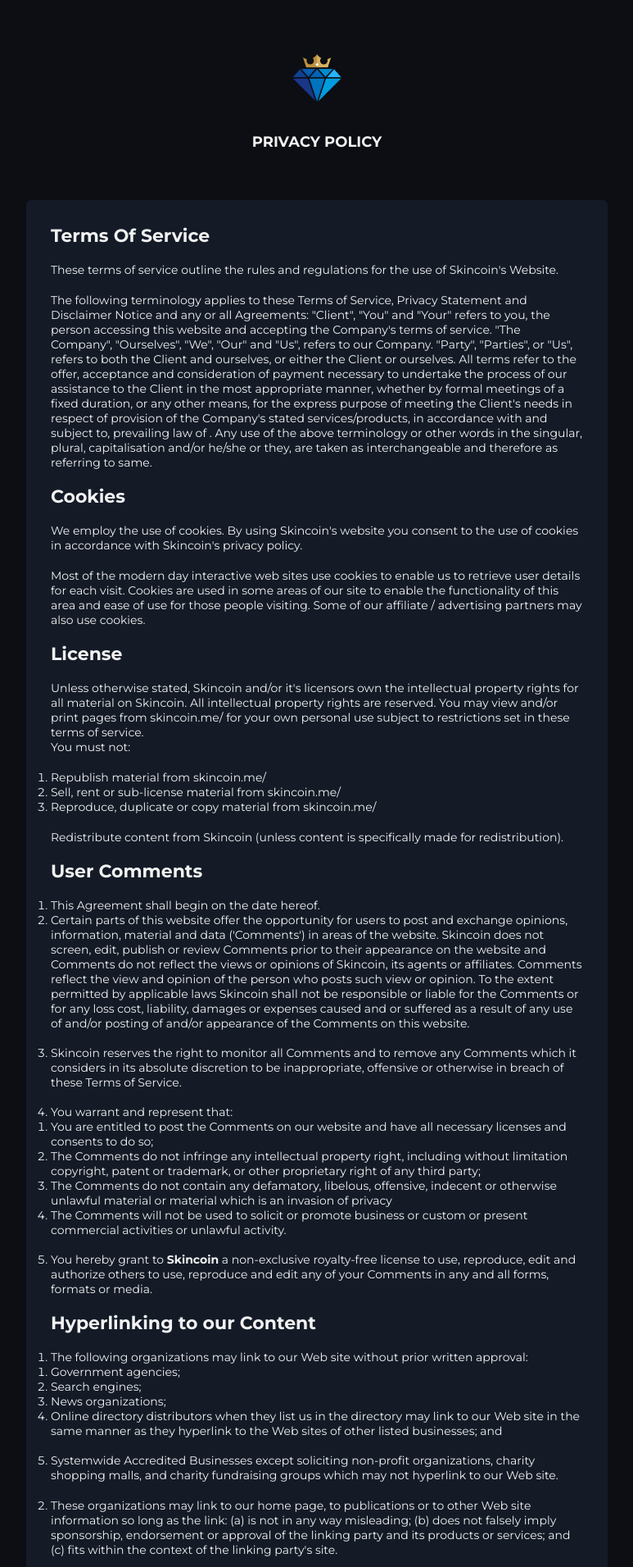
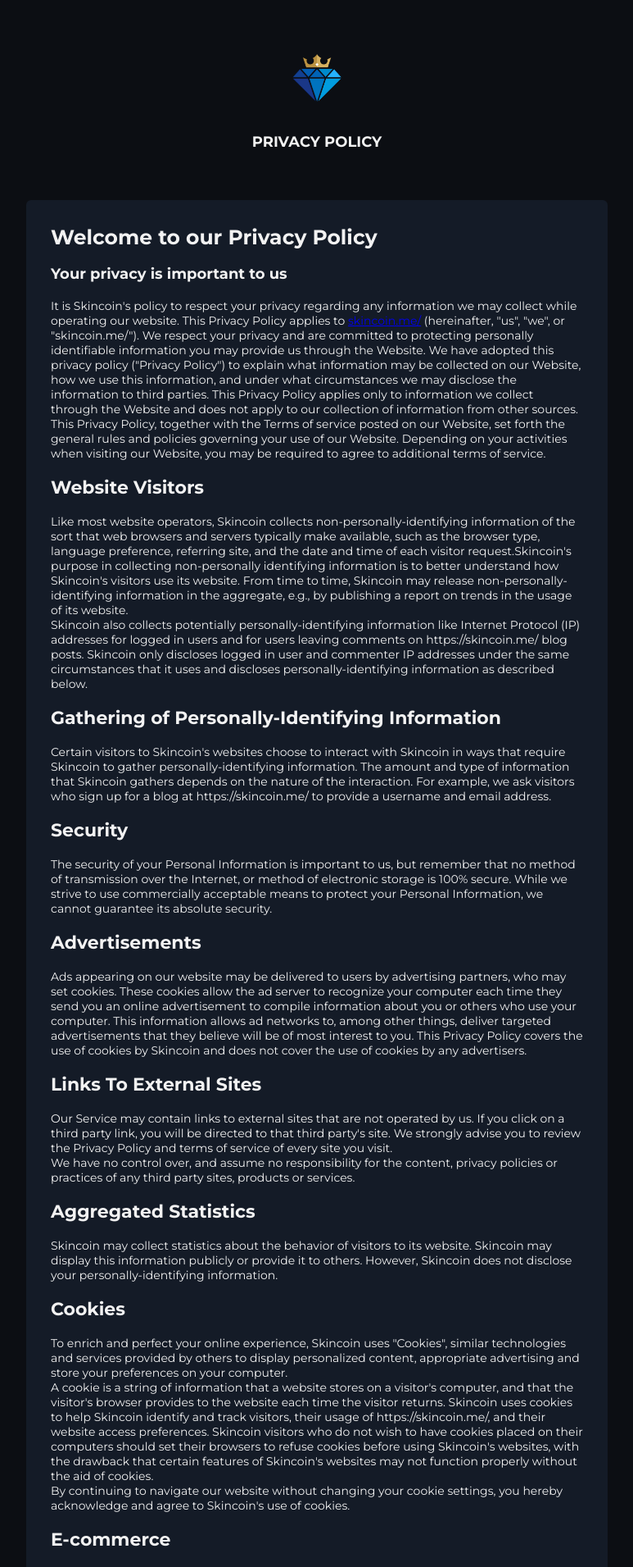
Before and after one commit to Cqsual0/First-Website-, a PHP site: page /privacy-policy.html in a window 1280 px wide. Shown: the top 1911 px of the page at 82% size, without its empty margins (268-1041 px from the left). Run offline with PHP 8.4, Linux system fonts and the light colour scheme; some libraries are stand-ins or nearby versions.

Commit message:
Privacy Policy [ page ]

```diff
--- a/css/privacy-policy.css
+++ b/css/privacy-policy.css
@@ -58,6 +58,16 @@
   font-size: 22px;
   color: #f2f2f2;
 }
+.inner h3{
+  font-family: 'Montserrat', sans-serif;
+  font-size: 18px;
+  color: #f2f2f2;
+}
+.inner h1{
+  font-family: 'Montserrat', sans-serif;
+  font-size: 25px;
+  color: #f2f2f2;
+}
 .inner ol{
   color: #f2f2f2;
   font-size: 14px;
--- a/privacy-policy.html
+++ b/privacy-policy.html
@@ -5,7 +5,7 @@
   <meta name="viewport" content="width=device-width, initial-scale=.7">
   <link href="https://fonts.googleapis.com/css?family=Montserrat&display=swap" rel="stylesheet">
   <link href="https://fonts.googleapis.com/css?family=Montserrat:700&display=swap" rel="stylesheet">
-  <link href="./css/tos.css" rel="stylesheet" type="text/css">
+  <link href="./css/privacy-policy.css" rel="stylesheet" type="text/css">
   <script src="https://cdn.jsdelivr.net/npm/vue/dist/vue.js"></script>
   <link href="https://fonts.googleapis.com/css2?family=Rubik:wght@500&display=swap" rel="stylesheet">
   <script src="https://kit.fontawesome.com/6ee8fbe20c.js" crossorigin="anonymous"></script>
@@ -37,7 +37,7 @@
   <meta http-equiv="X_UA-Compatible" content="ie=edge">
 
   <!-- META CONTENT -->
-  <title>SkinCoin | Minecraft Account Shop and More!</title>
+  <title>Privacy Policy | SkinCoin</title>
   <!-- META DESCRIPTION -->
   <meta name="description" content="We offer a variety of high quality Minecraft accounts to choose from, our services will provide you with a instant, affordable minecraft alt account or optifine cape. Configure your full access unbanned account's to your own liking.   ">
   <!-- META KEYWORDS -->
@@ -74,203 +74,56 @@
         </div>
       </div>
       <div class="inner">
-        <h2>Terms Of Service</h2>
+
+  <h1>Welcome to our Privacy Policy</h1>
   <br>
-        <p>These terms of service outline the rules and regulations for the use of Skincoin's Website.</p>
+  <h3>Your privacy is important to us</h3>
   <br>
-        <p>The following terminology applies to these Terms of Service, Privacy Statement and Disclaimer Notice and
-          any or all Agreements: "Client", "You" and "Your" refers to you, the person accessing this website
-          and accepting the Company's terms of service. "The Company", "Ourselves", "We", "Our" and "Us", refers
-          to our Company. "Party", "Parties", or "Us", refers to both the Client and ourselves, or either the Client
-          or ourselves. All terms refer to the offer, acceptance and consideration of payment necessary to undertake
-          the process of our assistance to the Client in the most appropriate manner, whether by formal meetings
-          of a fixed duration, or any other means, for the express purpose of meeting the Client's needs in respect
-          of provision of the Company's stated services/products, in accordance with and subject to, prevailing law
-          of . Any use of the above terminology or other words in the singular, plural,
-          capitalisation and/or he/she or they, are taken as interchangeable and therefore as referring to same.</p>
+  <p>It is Skincoin's policy to respect your privacy regarding any information we may collect while operating our website. This Privacy Policy applies to <a href="https://skincoin.me/"> skincoin.me/</a> (hereinafter, "us", "we", or "skincoin.me/"). We respect your privacy and are committed to protecting personally identifiable information you may provide us through the Website. We have adopted this privacy policy ("Privacy Policy") to explain what information may be collected on our Website, how we use this information, and under what circumstances we may disclose the information to third parties. This Privacy Policy applies only to information we collect through the Website and does not apply to our collection of information from other sources.</p>
+  <p>This Privacy Policy, together with the Terms of service posted on our Website, set forth the general rules and policies governing your use of our Website. Depending on your activities when visiting our Website, you may be required to agree to additional terms of service.</p>
+<br>
+  <h2>Website Visitors</h2>
+  <br>
+  <p>Like most website operators, Skincoin collects non-personally-identifying information of the sort that web browsers and servers typically make available, such as the browser type, language preference, referring site, and the date and time of each visitor request.Skincoin's purpose in collecting non-personally identifying information is to better understand how Skincoin's visitors use its website. From time to time, Skincoin may release non-personally-identifying information in the aggregate, e.g., by publishing a report on trends in the usage of its website.</p>
+  <p>Skincoin also collects potentially personally-identifying information like Internet Protocol (IP) addresses for logged in users and for users leaving comments on https://skincoin.me/ blog posts. Skincoin only discloses logged in user and commenter IP addresses under the same circumstances that it uses and discloses personally-identifying information as described below.</p>
+<br>
+  <h2>Gathering of Personally-Identifying Information</h2>
+  <br>
+  <p>Certain visitors to Skincoin's websites choose to interact with Skincoin in ways that require Skincoin to gather personally-identifying information. The amount and type of information that Skincoin gathers depends on the nature of the interaction. For example, we ask visitors who sign up for a blog at https://skincoin.me/ to provide a username and email address.</p>
+<br>
+  <h2>Security</h2>
+  <br>
+  <p>The security of your Personal Information is important to us, but remember that no method of transmission over the Internet, or method of electronic storage is 100% secure. While we strive to use commercially acceptable means to protect your Personal Information, we cannot guarantee its absolute security.</p>
+<br>
+  <h2>Advertisements</h2>
+  <br>
+  <p>Ads appearing on our website may be delivered to users by advertising partners, who may set cookies. These cookies allow the ad server to recognize your computer each time they send you an online advertisement to compile information about you or others who use your computer. This information allows ad networks to, among other things, deliver targeted advertisements that they believe will be of most interest to you. This Privacy Policy covers the use of cookies by Skincoin and does not cover the use of cookies by any advertisers.</p>
+<br>
+  <h2>Links To External Sites</h2>
+  <br>
+  <p>Our Service may contain links to external sites that are not operated by us. If you click on a third party link, you will be directed to that third party's site. We strongly advise you to review the Privacy Policy and terms of service of every site you visit.</p>
+  <p>We have no control over, and assume no responsibility for the content, privacy policies or practices of any third party sites, products or services.</p>
+<br>
+  <h2>Aggregated Statistics</h2>
+  <br>
+  <p>Skincoin may collect statistics about the behavior of visitors to its website. Skincoin may display this information publicly or provide it to others. However, Skincoin does not disclose your personally-identifying information.</p>
 <br>
   <h2>Cookies</h2>
   <br>
-        <p>We employ the use of cookies. By using Skincoin's website you consent to the use of cookies
-          in accordance with Skincoin's privacy policy.</p>
+  <p>To enrich and perfect your online experience, Skincoin uses "Cookies", similar technologies and services provided by others to display personalized content, appropriate advertising and store your preferences on your computer.</p>
+  <p>A cookie is a string of information that a website stores on a visitor's computer, and that the visitor's browser provides to the website each time the visitor returns. Skincoin uses cookies to help Skincoin identify and track visitors, their usage of https://skincoin.me/, and their website access preferences. Skincoin visitors who do not wish to have cookies placed on their computers should set their browsers to refuse cookies before using Skincoin's websites, with the drawback that certain features of Skincoin's websites may not function properly without the aid of cookies.</p>
+  <p>By continuing to navigate our website without changing your cookie settings, you hereby acknowledge and agree to Skincoin's use of cookies.</p>
 <br>
-        <p>Most of the modern day interactive web sites
-          use cookies to enable us to retrieve user details for each visit. Cookies are used in some areas of our site
-          to enable the functionality of this area and ease of use for those people visiting. Some of our
-          affiliate / advertising partners may also use cookies.</p>
+  <h2>E-commerce</h2>
   <br>
-        <h2>License</h2>
+  <p>Those who engage in transactions with Skincoin – by purchasing Skincoin's services or products, are asked to provide additional information, including as necessary the personal and financial information required to process those transactions. In each case, Skincoin collects such information only insofar as is necessary or appropriate to fulfill the purpose of the visitor's interaction with Skincoin. Skincoin does not disclose personally-identifying information other than as described below. And visitors can always refuse to supply personally-identifying information, with the caveat that it may prevent them from engaging in certain website-related activities.</p>
 <br>
-        <p>Unless otherwise stated, Skincoin and/or it's licensors own the intellectual property rights for
-          all material on Skincoin. All intellectual property rights are reserved. You may view and/or print
-          pages from skincoin.me/ for your own personal use subject to restrictions set in these terms of service.</p>
-        <p>You must not:</p>
+  <h2>Privacy Policy Changes</h2>
   <br>
-        <ol>
-          <li>Republish material from skincoin.me/</li>
-          <li>Sell, rent or sub-license material from skincoin.me/</li>
-          <li>Reproduce, duplicate or copy material from skincoin.me/</li>
-        </ol>
-        <br>
-        <p>Redistribute content from Skincoin (unless content is specifically made for redistribution).</p>
-        <br>
-        <h2>User Comments</h2>
-        <br>
-        <ol>
-          <li>This Agreement shall begin on the date hereof.</li>
-          <li>Certain parts of this website offer the opportunity for users to post and exchange opinions, information,
-            material and data ('Comments') in areas of the website. Skincoin does not screen, edit, publish
-            or review Comments prior to their appearance on the website and Comments do not reflect the views or
-            opinions of Skincoin, its agents or affiliates. Comments reflect the view and opinion of the
-            person who posts such view or opinion. To the extent permitted by applicable laws Skincoin shall
-            not be responsible or liable for the Comments or for any loss cost, liability, damages or expenses caused
-            and or suffered as a result of any use of and/or posting of and/or appearance of the Comments on this
-            website.</li>
-            <br>
-          <li>Skincoin reserves the right to monitor all Comments and to remove any Comments which it considers
-            in its absolute discretion to be inappropriate, offensive or otherwise in breach of these Terms of Service.</li>
-            <br>
-          <li>You warrant and represent that:
-            <ol>
-              <li>You are entitled to post the Comments on our website and have all necessary licenses and consents to
-                do so;</li>
-              <li>The Comments do not infringe any intellectual property right, including without limitation copyright,
-                patent or trademark, or other proprietary right of any third party;</li>
-              <li>The Comments do not contain any defamatory, libelous, offensive, indecent or otherwise unlawful material
-                or material which is an invasion of privacy</li>
-              <li>The Comments will not be used to solicit or promote business or custom or present commercial activities
-                or unlawful activity.</li>
-            </ol>
-          </li>
-          <br>
-          <li>You hereby grant to <strong>Skincoin</strong> a non-exclusive royalty-free license to use, reproduce,
-            edit and authorize others to use, reproduce and edit any of your Comments in any and all forms, formats
-            or media.</li>
-        </ol>
-        <br>
-        <h2>Hyperlinking to our Content</h2>
-        <br>
-        <ol>
-          <li>The following organizations may link to our Web site without prior written approval:
-            <br>
-            <ol>
-              <li>Government agencies;</li>
-              <li>Search engines;</li>
-              <li>News organizations;</li>
-              <li>Online directory distributors when they list us in the directory may link to our Web site in the same
-                manner as they hyperlink to the Web sites of other listed businesses; and</li>
-                <br>
-              <li>Systemwide Accredited Businesses except soliciting non-profit organizations, charity shopping malls,
-                and charity fundraising groups which may not hyperlink to our Web site.</li>
-            </ol>
-          </li>
-        </ol>
-        <br>
-        <ol start="2">
-          <li>These organizations may link to our home page, to publications or to other Web site information so long
-            as the link: (a) is not in any way misleading; (b) does not falsely imply sponsorship, endorsement or
-            approval of the linking party and its products or services; and (c) fits within the context of the linking
-            party's site.
-          </li>
-          <br>
-          <li>We may consider and approve in our sole discretion other link requests from the following types of organizations:
-            <ol>
-              <li>commonly-known consumer and/or business information sources such as Chambers of Commerce, American
-                Automobile Association, AARP and Consumers Union;</li>
-              <li>dot.com community sites;</li>
-              <li>associations or other groups representing charities, including charity giving sites,</li>
-              <li>online directory distributors;</li>
-              <li>internet portals;</li>
-              <li>accounting, law and consulting firms whose primary clients are businesses; and</li>
-              <li>educational institutions and trade associations.</li>
-            </ol>
-          </li>
-        </ol>
-        <br>
-        <p>We will approve link requests from these organizations if we determine that: (a) the link would not reflect
-          unfavorably on us or our accredited businesses (for example, trade associations or other organizations
-          representing inherently suspect types of business, such as work-at-home opportunities, shall not be allowed
-          to link); (b)the organization does not have an unsatisfactory record with us; (c) the benefit to us from
-          the visibility associated with the hyperlink outweighs the absence of Skincoin; and (d) where the
-          link is in the context of general resource information or is otherwise consistent with editorial content
-          in a newsletter or similar product furthering the mission of the organization.</p>
-          <br>
-        <p>These organizations may link to our home page, to publications or to other Web site information so long as
-          the link: (a) is not in any way misleading; (b) does not falsely imply sponsorship, endorsement or approval
-          of the linking party and it products or services; and (c) fits within the context of the linking party's
-          site.</p>
-          <br>
-        <p>If you are among the organizations listed in paragraph 2 above and are interested in linking to our website,
-          you must notify us by sending an e-mail to <a href="mailto:skincoinn@gmail.com" title="send an email to skincoinn@gmail.com">skincoinn@gmail.com</a>.
-          Please include your name, your organization name, contact information (such as a phone number and/or e-mail
-          address) as well as the URL of your site, a list of any URLs from which you intend to link to our Web site,
-          and a list of the URL(s) on our site to which you would like to link. Allow 2-3 weeks for a response.</p>
-          <br>
-        <p>Approved organizations may hyperlink to our Web site as follows:</p>
-        <br>
-        <ol>
-          <li>By use of our corporate name; or</li>
-          <li>By use of the uniform resource locator (Web address) being linked to; or</li>
-          <li>By use of any other description of our Web site or material being linked to that makes sense within the
-            context and format of content on the linking party's site.</li>
-        </ol>
-        <br>
-        <p>No use of Skincoin's logo or other artwork will be allowed for linking absent a trademark license
-          agreement.</p>
-          <br>
-        <h2>Iframes</h2>
-        <br>
-        <p>Without prior approval and express written permission, you may not create frames around our Web pages or
-          use other techniques that alter in any way the visual presentation or appearance of our Web site.</p>
-          <br>
-        <h2>Content Liability</h2>
-        <br>
-        <p>We shall have no responsibility or liability for any content appearing on your Web site. You agree to indemnify
-          and defend us against all claims arising out of or based upon your Website. No link(s) may appear on any
-          page on your Web site or within any context containing content or materials that may be interpreted as
-          libelous, obscene or criminal, or which infringes, otherwise violates, or advocates the infringement or
-          other violation of, any third party rights.</p>
-          <br>
-        <h2>Reservation of Rights</h2>
-        <br>
-        <p>We reserve the right at any time and in its sole discretion to request that you remove all links or any particular
-          link to our Web site. You agree to immediately remove all links to our Web site upon such request. We also
-          reserve the right to amend these terms of service and its linking policy at any time. By continuing
-          to link to our Web site, you agree to be bound to and abide by these linking terms of service.</p>
-          <br>
-        <h2>Removal of links from our website</h2>
-        <br>
-        <p>If you find any link on our Web site or any linked web site objectionable for any reason, you may contact
-          us about this. We will consider requests to remove links but will have no obligation to do so or to respond
-          directly to you.</p>
-          <br>
-        <p>Whilst we endeavour to ensure that the information on this website is correct, we do not warrant its completeness
-          or accuracy; nor do we commit to ensuring that the website remains available or that the material on the
-          website is kept up to date.</p>
-          <br>
-        <h2>Disclaimer</h2>
-        <br>
-        <p>To the maximum extent permitted by applicable law, we exclude all representations, warranties and conditions relating to our website and the use of this website (including, without limitation, any warranties implied by law in respect of
-          satisfactory quality, fitness for purpose and/or the use of reasonable care and skill). Nothing in this disclaimer will:</p>
-          <br>
-        <ol>
-          <li>limit or exclude our or your liability for death or personal injury resulting from negligence;</li>
-          <li>limit or exclude our or your liability for fraud or fraudulent misrepresentation;</li>
-          <li>limit any of our or your liabilities in any way that is not permitted under applicable law; or</li>
-          <li>exclude any of our or your liabilities that may not be excluded under applicable law.</li>
-        </ol>
-        <br>
-        <p>The limitations and exclusions of liability set out in this Section and elsewhere in this disclaimer: (a)
-          are subject to the preceding paragraph; and (b) govern all liabilities arising under the disclaimer or
-          in relation to the subject matter of this disclaimer, including liabilities arising in contract, in tort
-          (including negligence) and for breach of statutory duty.</p>
-          <br>
-        <p>To the extent that the website and the information and services on the website are provided free of charge,
-          we will not be liable for any loss or damage of any nature.</p>
+  <p>Although most changes are likely to be minor, Skincoin may change its Privacy Policy from time to time, and in Skincoin's sole discretion. Skincoin encourages visitors to frequently check this page for any changes to its Privacy Policy. Your continued use of this site after any change in this Privacy Policy will constitute your acceptance of such change.</p>
 <br>
   <h2>Credit &amp; Contact Information</h2>
-        <p>This Terms of service page was created at <a style="color:inherit;text-decoration:none;cursor:text;" href="https://privacyterms.io">privacyterms.io</a>. If you have
-          any queries regarding any of our terms, please contact us.</p>
+  <p>This privacy policy was created at <a style="color:inherit;text-decoration:none;" href="https://privacyterms.io/privacy-policy-generator/" title="Privacy policy generator" target="_blank">privacyterms.io</a>. If you have any questions about our Privacy Policy, please contact us via <a href="mailto:skincoinn@gmail.com">email</a> or <a href="tel:">phone</a>.</p>
       </div>
     </div>
   </div>
--- a/tos.html
+++ b/tos.html
@@ -37,7 +37,7 @@
   <meta http-equiv="X_UA-Compatible" content="ie=edge">
 
   <!-- META CONTENT -->
-  <title>SkinCoin | Minecraft Account Shop and More!</title>
+  <title>Terms of Service | SkinCoin</title>
   <!-- META DESCRIPTION -->
   <meta name="description" content="We offer a variety of high quality Minecraft accounts to choose from, our services will provide you with a instant, affordable minecraft alt account or optifine cape. Configure your full access unbanned account's to your own liking.   ">
   <!-- META KEYWORDS -->
```
Lines whose indentation alone changed are shown as unchanged.
